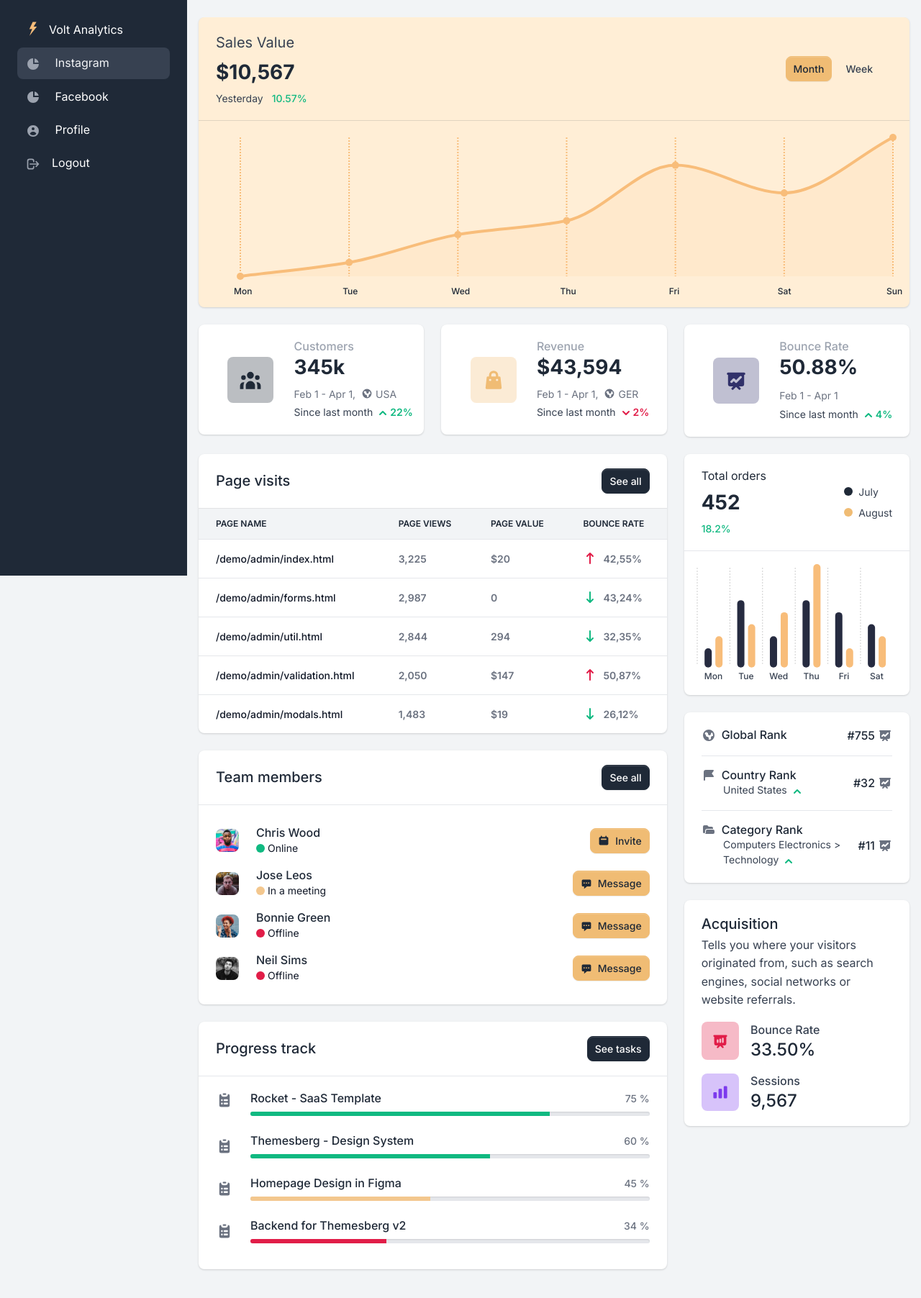
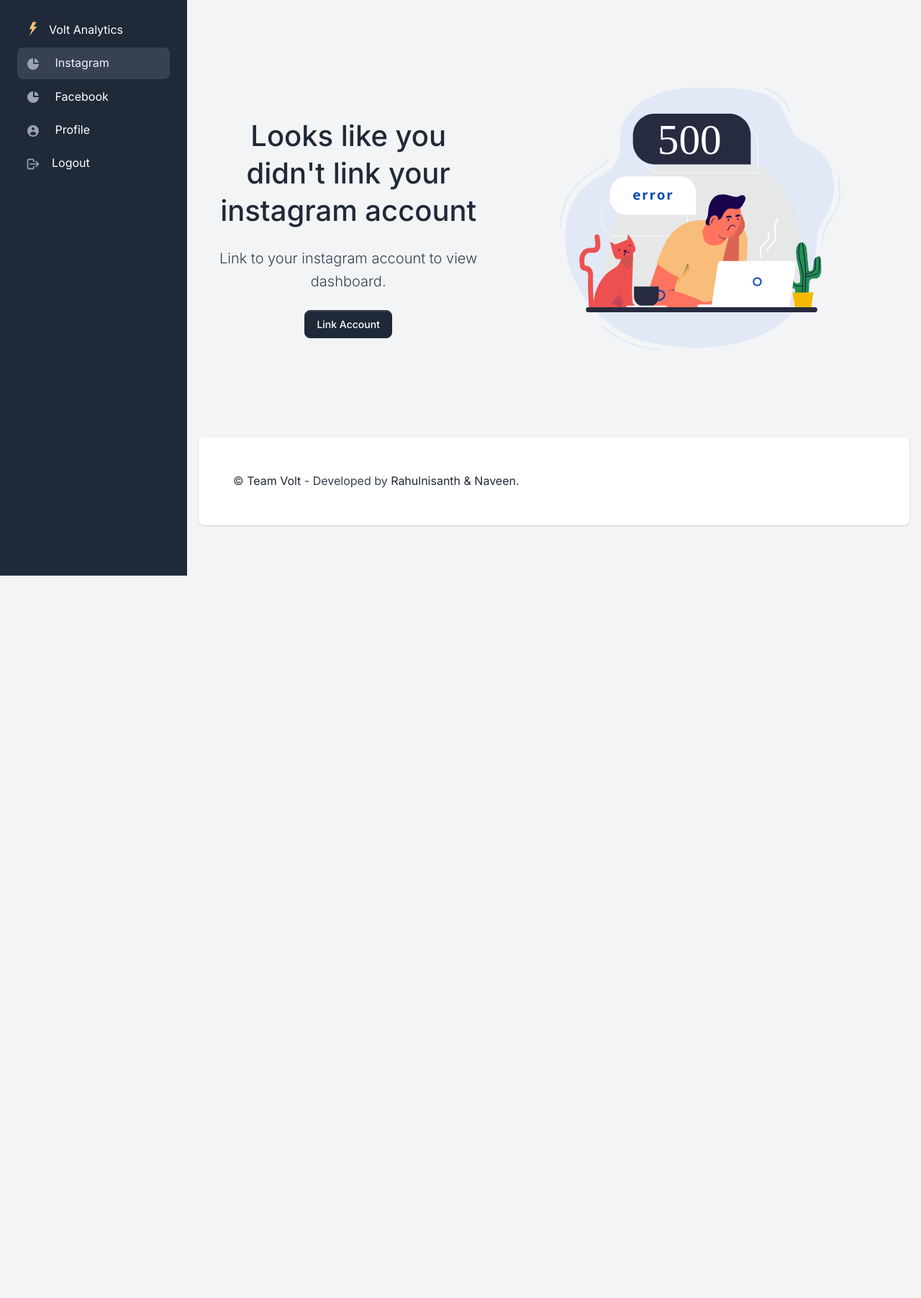
Before and after one commit to Rahulnisanth/SocialMedia-dashboard, a Django app: page / in a window 1280 px wide. Shown: the top 1804 px of the page at 72% size. After the commit the page ends 800 px from the top, so only its background shows below. Run offline with Django 3.2, Linux system fonts and the light colour scheme; the visitor is signed in with stand-in values (Sample User, id 1); some libraries are stand-ins or nearby versions.

Commit message:
instagram_manage

```diff
--- a/apps/home/views.py
+++ b/apps/home/views.py
@@ -3,6 +3,7 @@ from django.contrib.auth.decorators import login_required
 from django.http import HttpResponse, HttpResponseRedirect
 from django.template import loader
 from django.urls import reverse
+from instagram_manager.models import Instagram
 
 
 @login_required(login_url="/login/")
@@ -16,22 +17,32 @@ def index(request):
 @login_required(login_url="/login/")
 def pages(request):
     context = {}
-    # All resource paths end in .html.
-    # Pick out the html file name from the url. And load that template.
     try:
         load_template = request.path.split("/")[-1]
-        print(load_template)
+        print("template -", load_template)
         if load_template == "admin":
             return HttpResponseRedirect(reverse("admin:index"))
         context["segment"] = load_template
 
         html_template = loader.get_template("home/" + load_template)
+        if load_template == "dashboard-instagram.html":
+            user = request.user
+            user_instagram = Instagram.objects.filter(main_user=user)
+
+            if list(user_instagram) != []:
+                context["instagram"] = list(user_instagram)[0]
+                context["has_instagram"] = True
+            else:
+                context["has_instagram"] = False
+
+            print("context -", context)
         return HttpResponse(html_template.render(context, request))
 
     except template.TemplateDoesNotExist:
         html_template = loader.get_template("home/page-404.html")
         return HttpResponse(html_template.render(context, request))
 
-    except:
+    except Exception as e:
+        print(e)
         html_template = loader.get_template("home/page-500.html")
         return HttpResponse(html_template.render(context, request))
--- a/apps/templates/home/dashboard-instagram.html
+++ b/apps/templates/home/dashboard-instagram.html
@@ -6,6 +6,9 @@
 
 {% block content %}
 
+{% if user.is_authenticated %}
+{% if has_instagram %}
+<h4>Instagram Account : {{instagram.user_id}}</h4>
 <div class="row">
     <div class="col-12 mb-4">
         <div class="card bg-yellow-100 border-0 shadow">
@@ -713,7 +716,32 @@
         </div>
     </div>
 </div>
+{% else %}
 
+<main>
+    <section class="d-flex align-items-center justify-content-center" style="height: 70vh;">
+        <div class="container">
+            <div class="row align-items-center ">
+                <div class="col-12 col-lg-5 order-2 order-lg-1 text-center text-lg-left">
+                    <h1 class="mt-5">Looks like you didn't <span class="text-primary">link</span> your instagram account
+                    </h1>
+                    <p class="lead my-4">Link to your instagram account to view dashboard.</p>
+                    <a href="{% url 'link-instagram' user %}"
+                        class="btn btn-gray-800 d-inline-flex align-items-center justify-content-center mb-4">
+                        Link Account <i class="fa-solid fa-arrow-right"></i>
+                    </a>
+                </div>
+                <div
+                    class="col-12 col-lg-7 order-1 order-lg-2 text-center d-flex align-items-center justify-content-center">
+                    <img class="img-fluid w-75" src="/static/assets/img/illustrations/500.svg" alt="500 Server Error">
+                </div>
+            </div>
+        </div>
+    </section>
+</main>
+
+{% endif %}
+{% endif %}
 {% endblock content %}
 
 <!-- Specific Page JS goes HERE  -->
--- a/core/urls.py
+++ b/core/urls.py
@@ -5,4 +5,5 @@ urlpatterns = [
     path("admin/", admin.site.urls),  # Django admin route
     path("", include("apps.authentication.urls")),  # Auth routes - login / register
     path("", include("apps.home.urls")),  # UI Kits Html files
+    path("", include("instagram_manager.urls")),  # UI Kits Html files
 ]
--- a/instagram_manager/models.py
+++ b/instagram_manager/models.py
@@ -1,9 +1,11 @@
 from django.db import models
 import uuid
+from django.contrib.auth.models import User
 
 
 # Create your models here.
 class Instagram(models.Model):
+    main_user = models.ManyToManyField(User)
     user_id = models.CharField(max_length=350, blank=True, null=True)
     access_token = models.CharField(max_length=350, blank=True, null=True)
     password = models.CharField(max_length=350, blank=True, null=True)
--- /dev/null
+++ b/instagram_manager/urls.py
@@ -0,0 +1,6 @@
+from django.urls import path
+from .views import *
+
+urlpatterns = [
+    path('link-instagram/<int:pk>/', create_instagram_user_access)
+]
--- a/requirements.txt
+++ b/requirements.txt
@@ -10,3 +10,5 @@ sqlparse==0.4.1
 toml==0.10.2
 Unipath==1.1
 whitenoise==5.3.0
+instaloader==4.10.3
+pillow==10.2.0
```
Also changed, not shown: instagram_manager/serializers.py (added, +9 -0 lines), instagram_manager/views.py (+24 -2 lines), testtemp.py (added, +38 -0 lines), instagram_manager/migrations/0002_instagram_main_user.py (added), instagram_manager/migrations/0003_alter_instagram_main_user.py (added), instagram_manager/migrations/0004_auto_20240121_1745.py (added), instagram_manager/migrations/0005_auto_20240121_1748.py (added), instagram_manager/migrations/0006_auto_20240121_1758.py (added).
